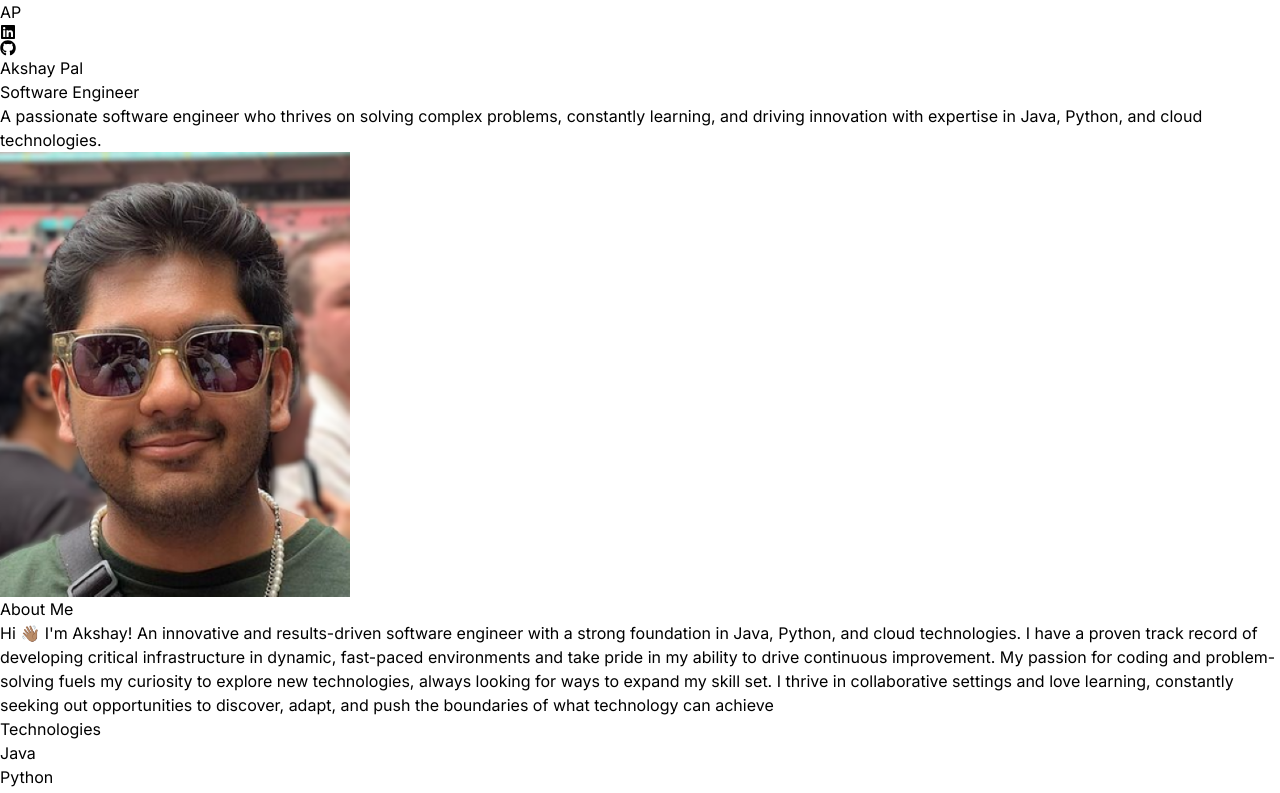
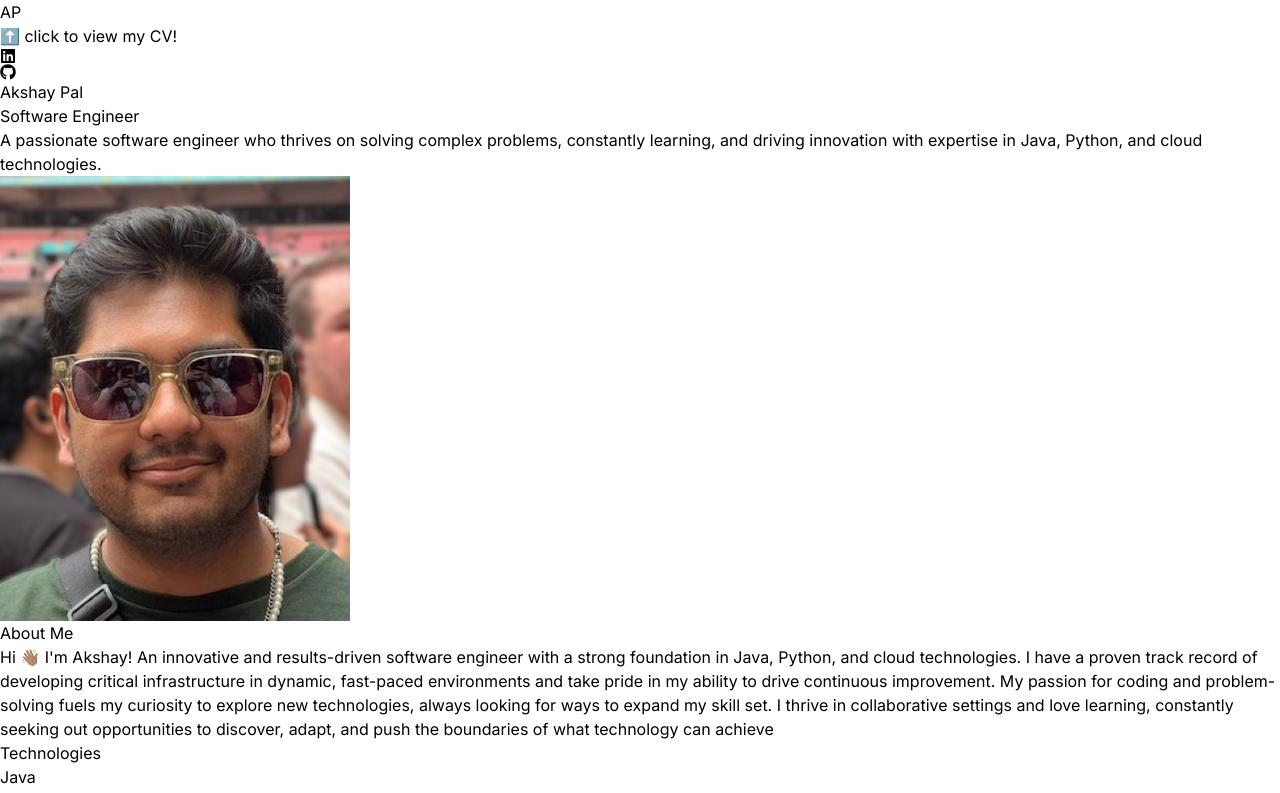
Before and after one commit to akshaypal123/gui-portfolio-website, a React (Vite) app: page / in a window 1280 px wide. Shown: the top 793 px of the page. Built offline with nearby package versions, Linux system fonts and the light colour scheme; some icons are missing.

Commit message:
added CV link

```diff
--- a/src/components/Navbar.jsx
+++ b/src/components/Navbar.jsx
@@ -6,7 +6,7 @@ const Navbar = () => {
     return (
         <nav className='mb-20 flex items-center justify-between py-6'>
             <div className='flex flex-shrink-0 items-center'>
-                <h1 className='text-4xl font-bold'>AP</h1>
+                <a href="../gui-portfolio-website/assets/resume.pdf" target="_blank"><h1 className='text-4xl font-bold'>AP</h1><span>⬆️ click to view my CV!</span></a>
             </div>
             <div className='m-8 flex items center justify-center gap-4 text-4xl'>
                 <a href='https://www.linkedin.com/in/akshay-pal-4aa102183/' target='_blank'><FaLinkedin /></a>
```
